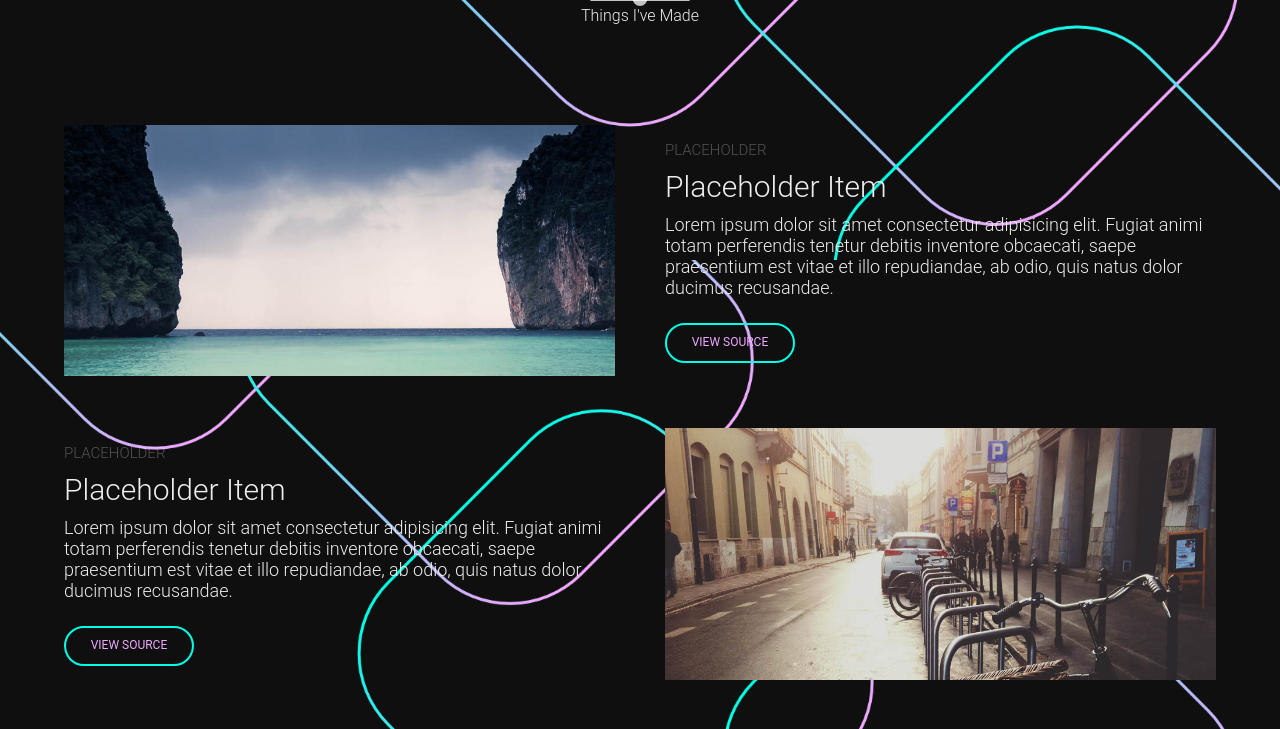
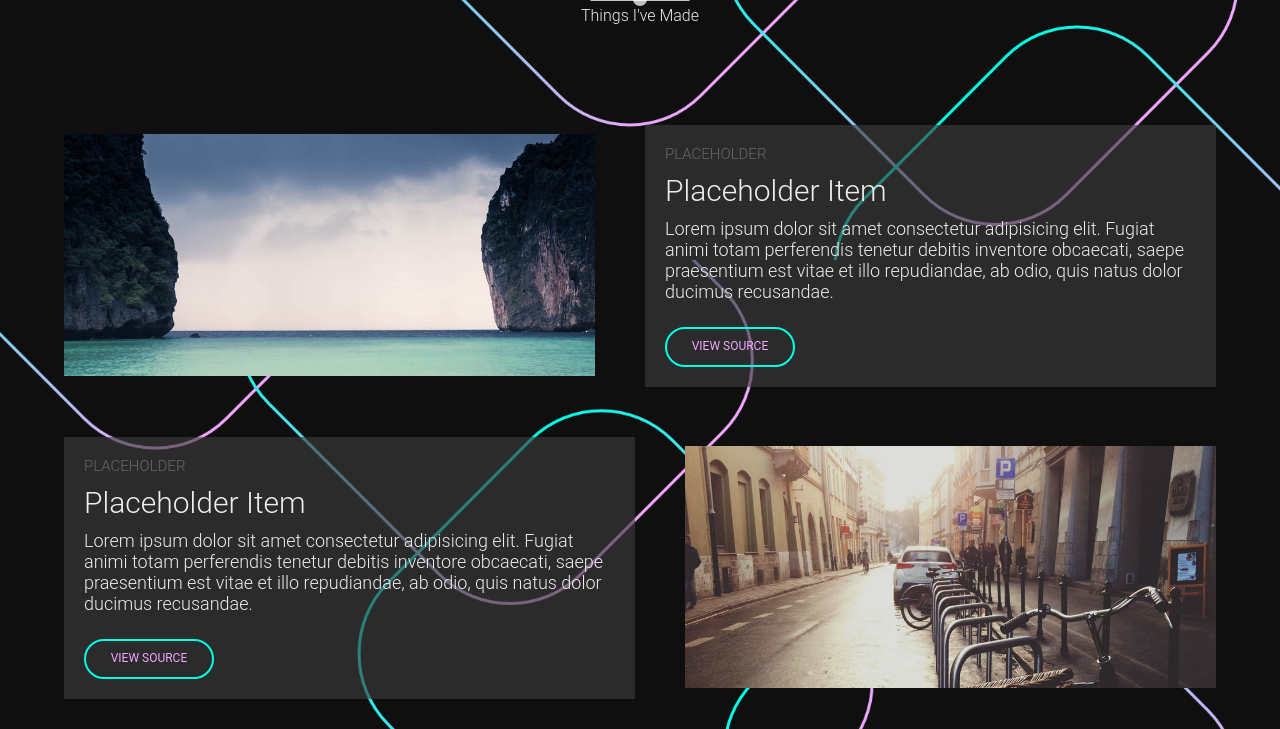
Before and after one commit to nyrro/portfolio, a plain HTML site: page index.html in a window 1280 px wide. Shown: the part 2140-2869 px from the top of the page. Drawn offline with nearby package versions, Linux system fonts and the light colour scheme.

Commit message:
Add files via upload

```diff
--- a/styles.css
+++ b/styles.css
@@ -293,6 +293,8 @@ li {
 
 .portfolio-description {
     flex: 1;
+    background-color: rgba(61, 61, 61, 0.637);
+    padding: 2rem;
 }
 
 .portfolio-description h1 {
```
